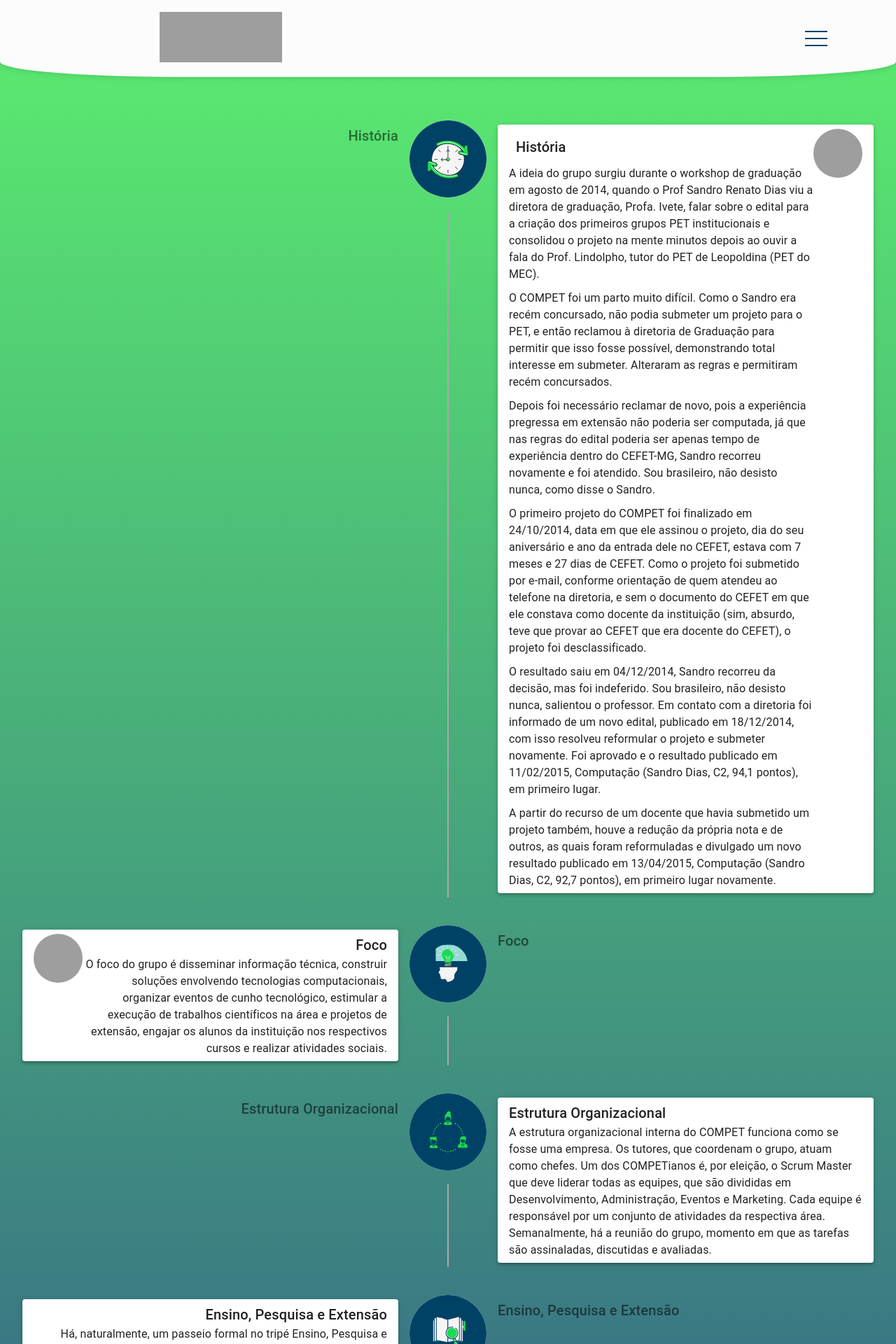
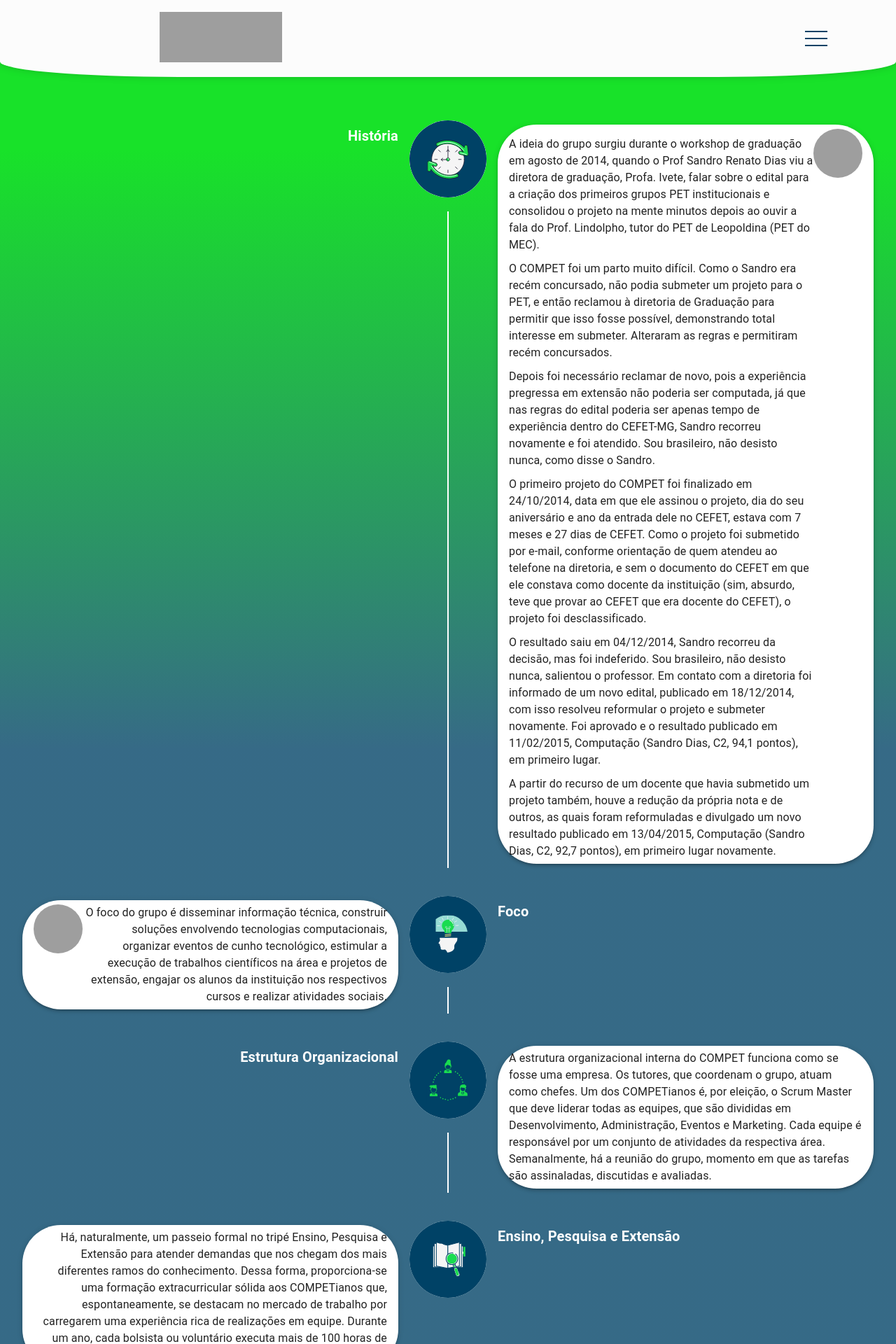
Before and after one commit to competdev/compet_site, a Next.js app: page /sobrenos in a window 1280 px wide. Shown: the top 1920 px of the page at 70% size. Built offline with nearby package versions, Linux system fonts and the light colour scheme; grey boxes are pictures that could not be loaded.

Commit message:
style's changes

```diff
--- a/src/pages/sobrenos.tsx
+++ b/src/pages/sobrenos.tsx
@@ -22,9 +22,11 @@
 const useStyles = makeStyles((theme) => ({
   paper: {
     padding: "6px 16px",
+    backgroundColor: "#ffffff",
+    borderRadius: "55px",
   },
   secondaryTail: {
-    backgroundColor: "#A9A9A9",
+    backgroundColor: "#ffffff",
   },
   title: {
     margin: 10,
@@ -32,7 +34,7 @@
   body: {
     margin: 10,
   },
-  timeline: { alignContent: "left" },
+  timeline: { alignContent: "justify" },
   icon: {
     height: 110,
     width: 110,
@@ -46,7 +48,7 @@
     borderRadius: 35,
   },
   div: {
-    background: "linear-gradient(180deg, #19dd39b8 5%, #004266c9 95%)",
+    background: "linear-gradient(180deg, #18e229 10%, #004266c9 50%)",
     backgroundRepeat: "no-repeat",
   },
 }));
@@ -246,7 +248,11 @@
       <Timeline align='alternate' className={classes.timeline}>
         <TimelineItem style={{ marginTop: 40 }}>
           <TimelineOppositeContent>
-            <Typography variant='h6' color='textSecondary'>
+            <Typography variant='h6' color='textSecondary'
+              style={{
+                color: "#ffffff",
+                fontWeight: "bold",
+              }}>
               História
             </Typography>
           </TimelineOppositeContent>
@@ -258,15 +264,18 @@
             <Paper
               elevation={3}
               className={classes.paper}
-              style={{ display: "flex" }}
+              style={{
+                display: "flex",
+              }}
             >
               <div>
                 <Typography
                   variant='h6'
                   component='h1'
                   className={classes.title}
+
                 >
-                  História
+
                 </Typography>
                 <Typography>
                   A ideia do grupo surgiu durante o workshop de graduação em
@@ -333,7 +342,10 @@
         </TimelineItem>
         <TimelineItem style={{ marginTop: 40 }}>
           <TimelineOppositeContent>
-            <Typography variant='h6' color='textSecondary'>
+            <Typography variant='h6' color='textSecondary' style={{
+              color: "#ffffff",
+              fontWeight: "bold",
+            }} >
               Foco
             </Typography>
           </TimelineOppositeContent>
@@ -360,7 +372,7 @@
               />
               <div>
                 <Typography variant='h6' component='h1'>
-                  Foco
+
                 </Typography>
                 <Typography>
                   O foco do grupo é disseminar informação técnica, construir
@@ -376,7 +388,10 @@
         </TimelineItem>
         <TimelineItem style={{ marginTop: 40 }}>
           <TimelineOppositeContent>
-            <Typography variant='h6' color='textSecondary'>
+            <Typography variant='h6' color='textSecondary' style={{
+              color: "#ffffff",
+              fontWeight: "bold",
+            }}>
               Estrutura Organizacional
             </Typography>
           </TimelineOppositeContent>
@@ -387,7 +402,7 @@
           <TimelineContent>
             <Paper elevation={3} className={classes.paper}>
               <Typography variant='h6' component='h1'>
-                Estrutura Organizacional
+
               </Typography>
               <Typography>
                 A estrutura organizacional interna do COMPET funciona como se
@@ -404,7 +419,10 @@
         </TimelineItem>
         <TimelineItem style={{ marginTop: 40 }}>
           <TimelineOppositeContent>
-            <Typography variant='h6' color='textSecondary'>
+            <Typography variant='h6' color='textSecondary' style={{
+              color: "#ffffff",
+              fontWeight: "bold",
+            }}>
               Ensino, Pesquisa e Extensão
             </Typography>
           </TimelineOppositeContent>
@@ -414,7 +432,7 @@
           <TimelineContent>
             <Paper elevation={3} className={classes.paper}>
               <Typography variant='h6' component='h1'>
-                Ensino, Pesquisa e Extensão
+
               </Typography>
               <Typography>
                 Há, naturalmente, um passeio formal no tripé Ensino, Pesquisa e
@@ -431,6 +449,6 @@
         </TimelineItem>
       </Timeline>
       <Footer />
-    </div>
+    </div >
   );
 }
```
